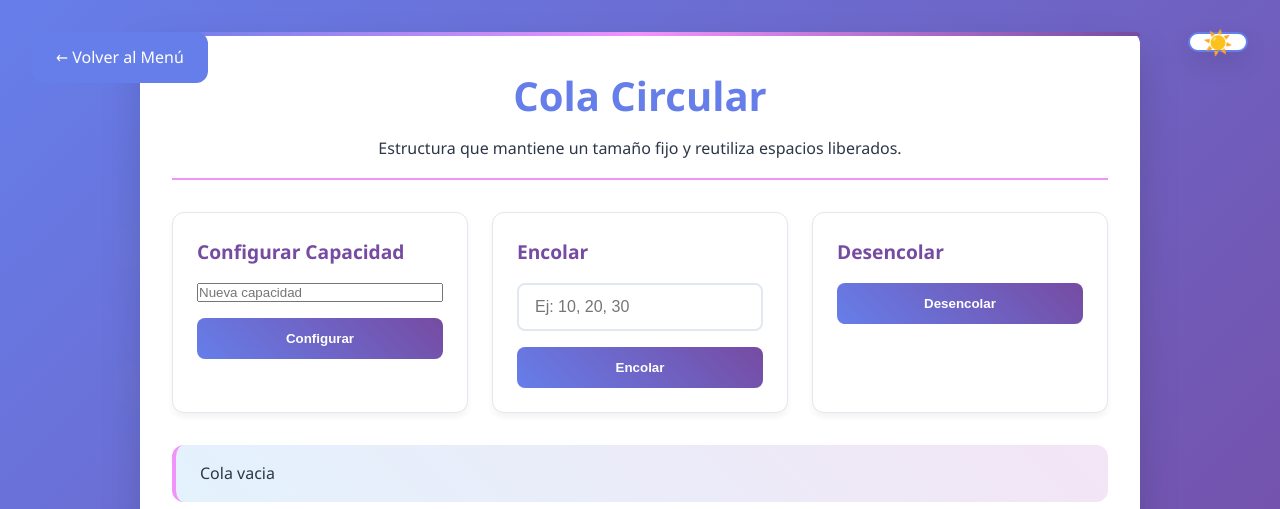
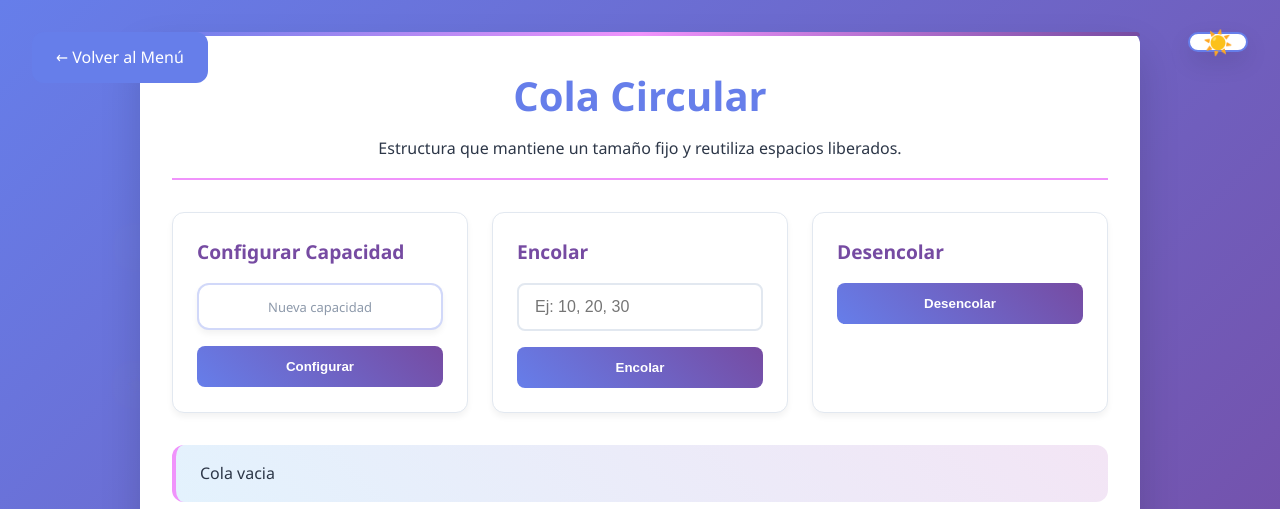
Before and after one commit to SKing25/Proyecto-Estructura-de-Datos-Lineales, a Flask app: page /cola-circular in a window 1280 px wide. Shown: the top 509 px of the page. Run offline with Flask 3, Linux system fonts and the light colour scheme.

Commit message:
Actualiza CSS para la cola circular.

```diff
--- a/static/styles_EDL.css
+++ b/static/styles_EDL.css
@@ -186,6 +186,93 @@ input[name="prioridad"]:invalid:not(:placeholder-shown) {
 /** Elimina a las flechas del input tipo number en navegadores WebKit, Porque se ven feas. */
 input[name="prioridad"][type=number]::-webkit-inner-spin-button,
 input[name="prioridad"][type=number]::-webkit-outer-spin-button {
+    -webkit-appearance: none; /** Remueve el estilo predeterminado */
+}
+
+.priority-wrapper {
+    display: inline-block;
+}
+
+
+/** Estilo base del input de capacidad */
+input[name="capacidad"] {
+    background: var(--card-bg); /** Color de fondo tomado de una variable personalizada */
+    border: 2px solid rgba(102, 126, 234, 0.3); /** Borde tenue azulino */
+    border-radius: var(--border-radius); /** Bordes redondeados según la variable */
+    padding: 12px 16px; /** Espaciado interior: arriba/abajo 12px, izquierda/derecha 16px */
+    color: var(--text-color); /** Color de texto según el tema */
+    font-size: 14px; /** Tamaño del texto */
+    font-weight: 500; /** Grosor medio del texto */
+    width: 100%; /** Ocupa todo el ancho disponible */
+    box-sizing: border-box; /** Incluye padding y border en el tamaño total */
+    transition: var(--transition-smooth); /** Transiciones suaves */
+    text-align: center; /** Texto centrado */
+    font-family: 'Segoe UI', Tahoma, Geneva, Verdana, sans-serif; /** Tipografía moderna */
+    box-shadow: var(--shadow-light); /** Sombra suave por defecto */
+    position: relative; /** Necesario para el pseudo-elemento ::before */
+    overflow: hidden; /** Oculta desbordamientos (para efectos internos) */
+}
+
+/** Efecto de resplandor suave al fondo con gradiente */
+input[name="capacidad"]::before {
+    content: ''; /** Crea el pseudo-elemento */
+    position: absolute;
+    top: 0;
+    left: -100%; /** Lo posiciona fuera del input para un posible efecto animado */
+    width: 100%;
+    height: 100%;
+    background: linear-gradient(90deg, transparent, rgba(102, 126, 234, 0.1), transparent); /** Gradiente que simula un brillo */
+    transition: var(--transition-smooth); /** Suavidad al aplicar el efecto */
+}
+
+/** Estilo para el texto placeholder */
+input[name="capacidad"]::placeholder {
+    color: var(--text-light); /** Color más tenue */
+    font-size: 13px; /** Tamaño un poco más pequeño */
+    text-align: center;
+    opacity: 0.8; /** Ligeramente transparente */
+}
+
+/** Estado cuando el input está enfocado (clic en él) */
+input[name="capacidad"]:focus {
+    outline: none; /** Remueve el contorno predeterminado del navegador */
+    border-color: var(--primary-color); /** Resalta el borde */
+    box-shadow: var(--shadow-medium), 0 0 0 3px rgba(102, 126, 234, 0.2); /** Añade sombra para profundidad */
+    transform: translateY(-2px); /** Eleva ligeramente el campo */
+    background: var(--card-bg); /** Mantiene fondo consistente */
+}
+
+/** Estilo al pasar el mouse encima */
+input[name="capacidad"]:hover {
+    border-color: var(--secondary-color); /** Cambia el color del borde */
+    box-shadow: var(--shadow-medium); /** Incrementa la sombra */
+    transform: translateY(-1px); /** Sutil efecto de elevación */
+}
+
+/** Validación visual: estado VÁLIDO */
+input[name="capacidad"]:valid:not(:placeholder-shown) {
+    background: linear-gradient(135deg, rgba(16, 185, 129, 0.1), rgba(34, 197, 94, 0.05)); /** Verde tenue */
+    border-color: #10b981; /** Borde verde vibrante */
+    color: #10b981; /** Texto verde */
+    font-weight: 600; /** Más peso para énfasis */
+    box-shadow: var(--shadow-medium), 0 0 15px rgba(16, 185, 129, 0.2); /** Resplandor verde */
+    text-shadow: 0 0 8px rgba(16, 185, 129, 0.3); /** Sombra de texto para brillar */
+}
+
+/** Validación visual: estado INVÁLIDO con animación de shake */
+input[name="capacidad"]:invalid:not(:placeholder-shown) {
+    background: linear-gradient(135deg, rgba(239, 68, 68, 0.1), rgba(220, 38, 38, 0.05)); /** Rojo tenue */
+    border-color: #ef4444; /** Borde rojo vibrante */
+    color: #ef4444; /** Texto rojo */
+    font-weight: 600;
+    box-shadow: var(--shadow-medium), 0 0 15px rgba(239, 68, 68, 0.2); /** Resplandor rojo */
+    text-shadow: 0 0 8px rgba(239, 68, 68, 0.3);
+    animation: shake 0.5s ease-in-out; /** Efecto de vibración (Sacudida) */
+}
+
+/** Elimina a las flechas del input tipo number en navegadores WebKit, Porque se ven feas. */
+input[name="capacidad"][type=number]::-webkit-inner-spin-button,
+input[name="capacidad"][type=number]::-webkit-outer-spin-button {
     -webkit-appearance: none; /** Remueve el estilo predeterminado */
 }
 
```
